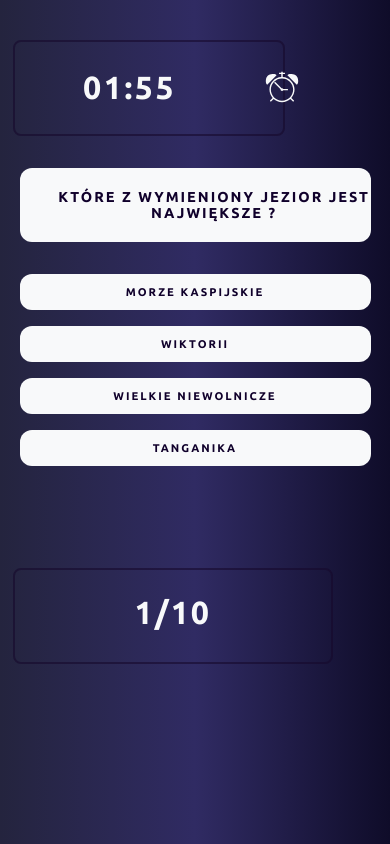
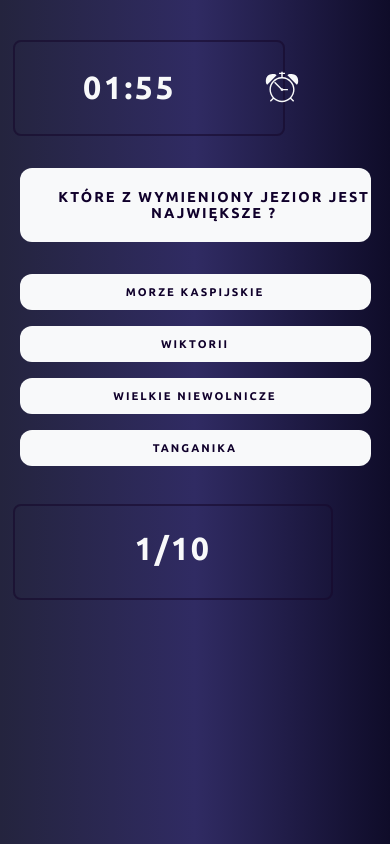
Before and after one commit to Michal5675/quiz, a plain HTML site: page index.html in a window 390 px wide. Drawn offline with Linux system fonts and the light colour scheme.

Commit message:
Update style.css

```diff
--- a/style.css
+++ b/style.css
@@ -234,7 +234,7 @@ p {
         border: 2px solid #170a2c98;
         border-radius: 8px;
         position: absolute;
-        top: 35rem;
+        top: 31rem;
         left: 0.3rem;
         text-align: center;
     }
```
